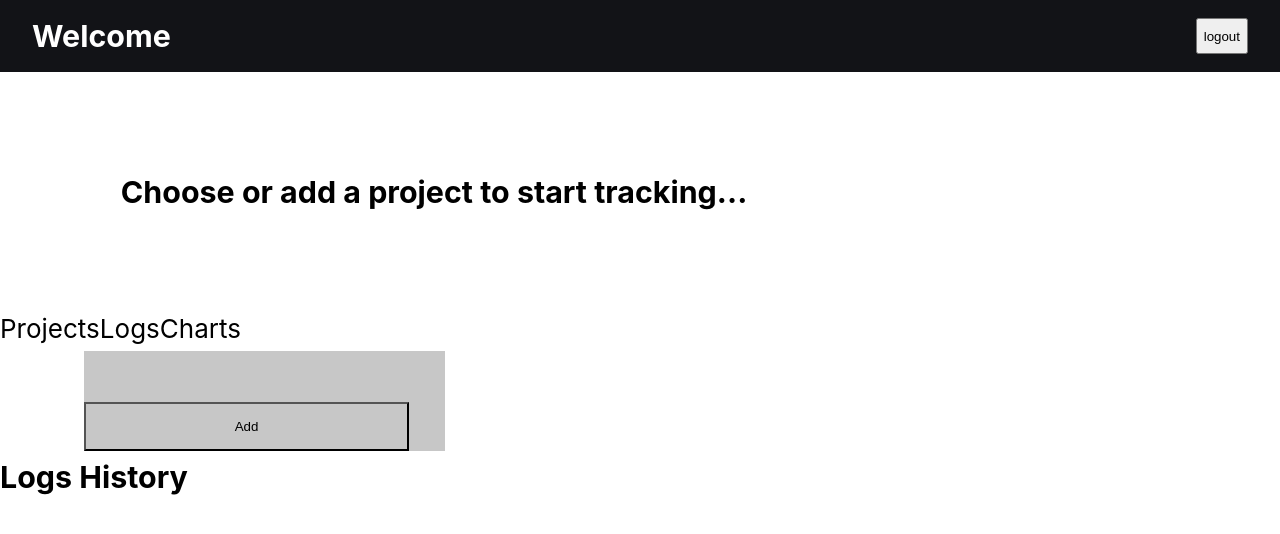
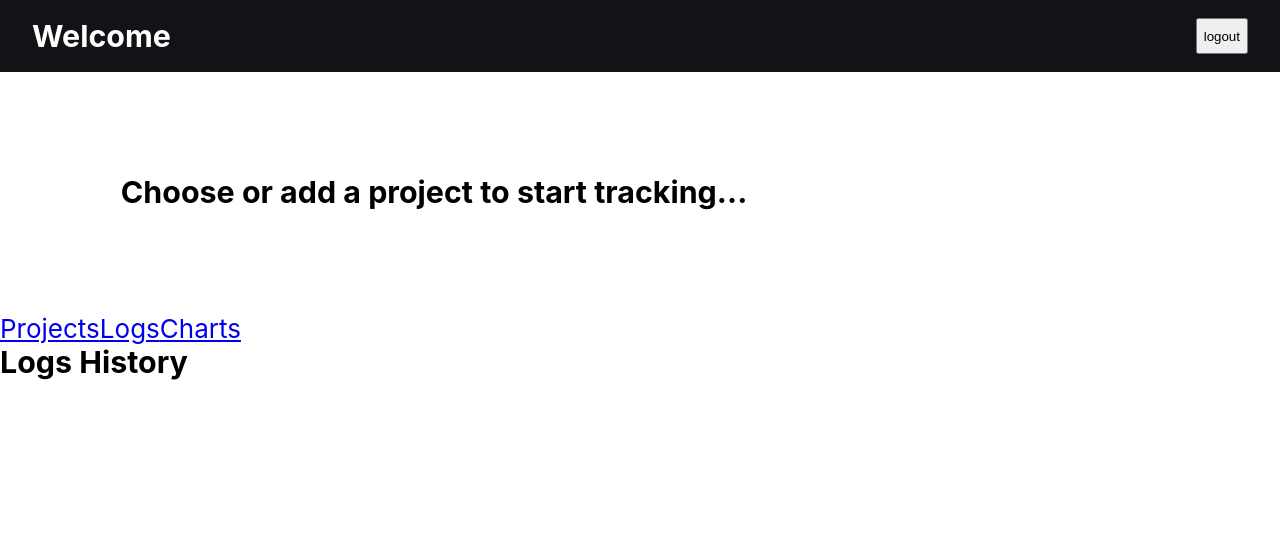
Before and after one commit to ElenaTsap/time-tracker, a React (Create React App) app: page /logs in a window 1280 px wide. Both pictures are taken after a click on the button "Register". Shown: the top 534 px of the page. Built offline with nearby package versions, Linux system fonts and the light colour scheme.

Commit message:
added Router

```diff
--- a/src/App.js
+++ b/src/App.js
@@ -2,7 +2,7 @@ import './App.css';
 import Login from './components/Login';
 import Dashboard from './components/Dashboard'
 import { useState } from 'react';
-//data structure
+
 
 let users = [
   {
--- a/src/components/Dashboard.js
+++ b/src/components/Dashboard.js
@@ -1,12 +1,16 @@
 import './Dashboard.css'
 import Header from './Header'
 import CurrentProject from '../components/CurrentProject'
+import Projects from './Projects';
 import ProjectCard from '../components/ProjectCard'
+import Logs from './Logs';
+import Navbar from './Navbar'
 import { useState } from 'react';
-import Projects from './Projects';
-import { BrowserRouter as Router, Route } from 'react-router-dom'
+
+import { Route, Switch } from 'react-router-dom'
 
 import React from 'react'
+
 
 const Dashboard = ({currentUser, setLoggedIn}) => {
     const [currentProject, setCurrentProject] = useState(null);
@@ -133,24 +137,21 @@ const Dashboard = ({currentUser, setLoggedIn}) => {
                     dateFormatter = {dateFormatter}
                 />
 
-            <nav>
-                <a>Projects</a>
-                <a>Logs</a>
-                <a>Charts</a>
-            </nav>
+                <Navbar/>
 
+                <Switch>
+                    <Route path='/projects'>
                         <Projects
                         addProject = {addProject}
                         setNewProject = {setNewProject}
                         currentUserProjects = {currentUserProjects}
                         />
-
-            <section className ='log-history'>
-                <h3>Logs History</h3>
-            </section>
+                    </Route>
+                    <Route path='/logs'>
+                        <Logs/>
+                    </Route>
+                </Switch>
             </div>
-
-
     )
 }
 
--- /dev/null
+++ b/src/components/Logs.js
@@ -0,0 +1,9 @@
+const Logs = () => {
+    return (
+        <section className ='log-history'>
+            <h3>Logs History</h3>
+        </section>
+    )
+}
+
+export default Logs
--- /dev/null
+++ b/src/components/Navbar.js
@@ -0,0 +1,36 @@
+import {NavLink} from "react-router-dom";
+
+import React from 'react'
+
+const Navbar = () => {
+    return (
+        <nav>
+            <NavLink
+                exact
+                className = "nav-item"
+                activeClassName = "active"
+                to = "/projects"
+            >
+                Projects
+            </NavLink>
+            <NavLink
+                exact
+                className = "nav-item"
+                activeClassName = "active"
+                to = "/logs"
+            >
+                Logs
+            </NavLink>
+            <NavLink
+                exact
+                className = "nav-item"
+                activeClassName = "active"
+                to = "/charts"
+            >
+                Charts
+            </NavLink>
+        </nav>
+    )
+}
+
+export default Navbar
--- a/src/index.js
+++ b/src/index.js
@@ -3,9 +3,12 @@ import ReactDOM from 'react-dom';
 import './index.css';
 import App from './App';
 import reportWebVitals from './reportWebVitals';
+import {BrowserRouter} from "react-router-dom";
 
 ReactDOM.render(
-    <App />,
+  <BrowserRouter>
+    <App />
+  </BrowserRouter>,
   document.getElementById('root')
 );
 
```
Lines whose indentation alone changed are shown as unchanged.
